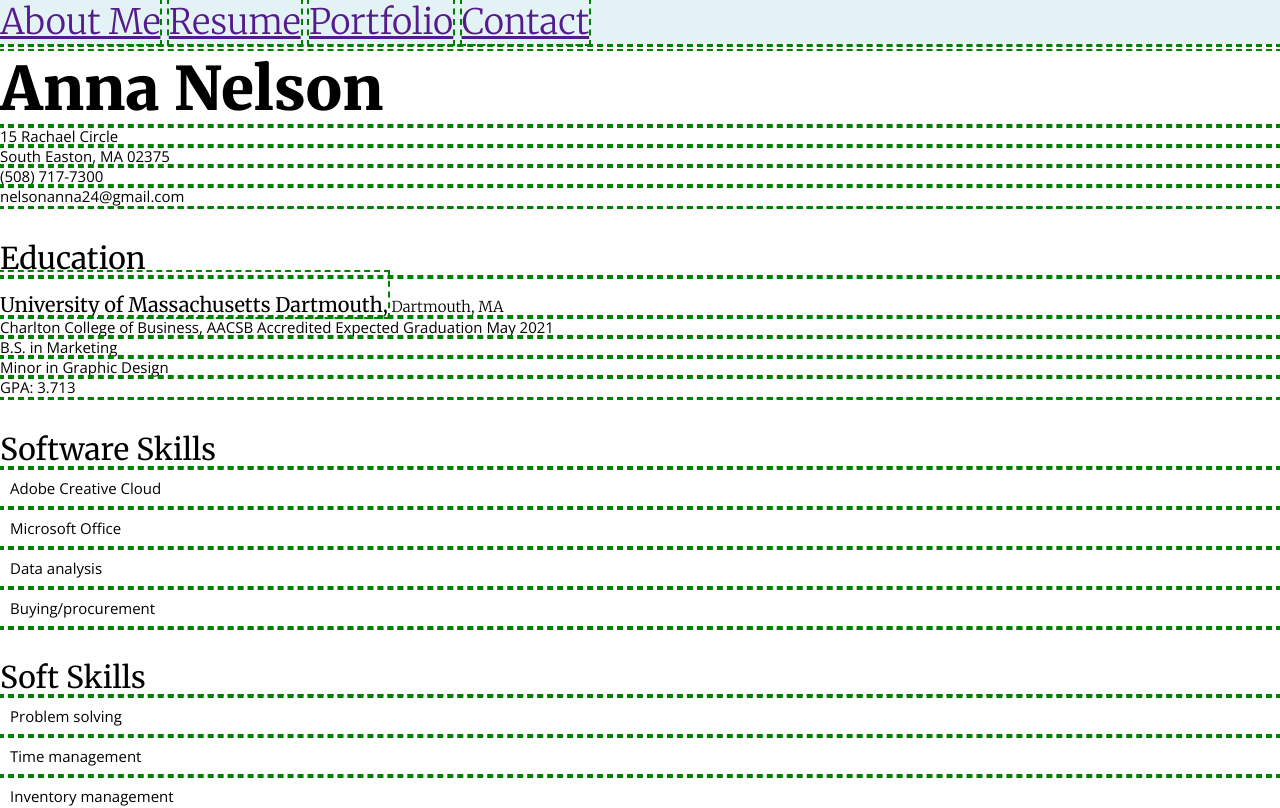
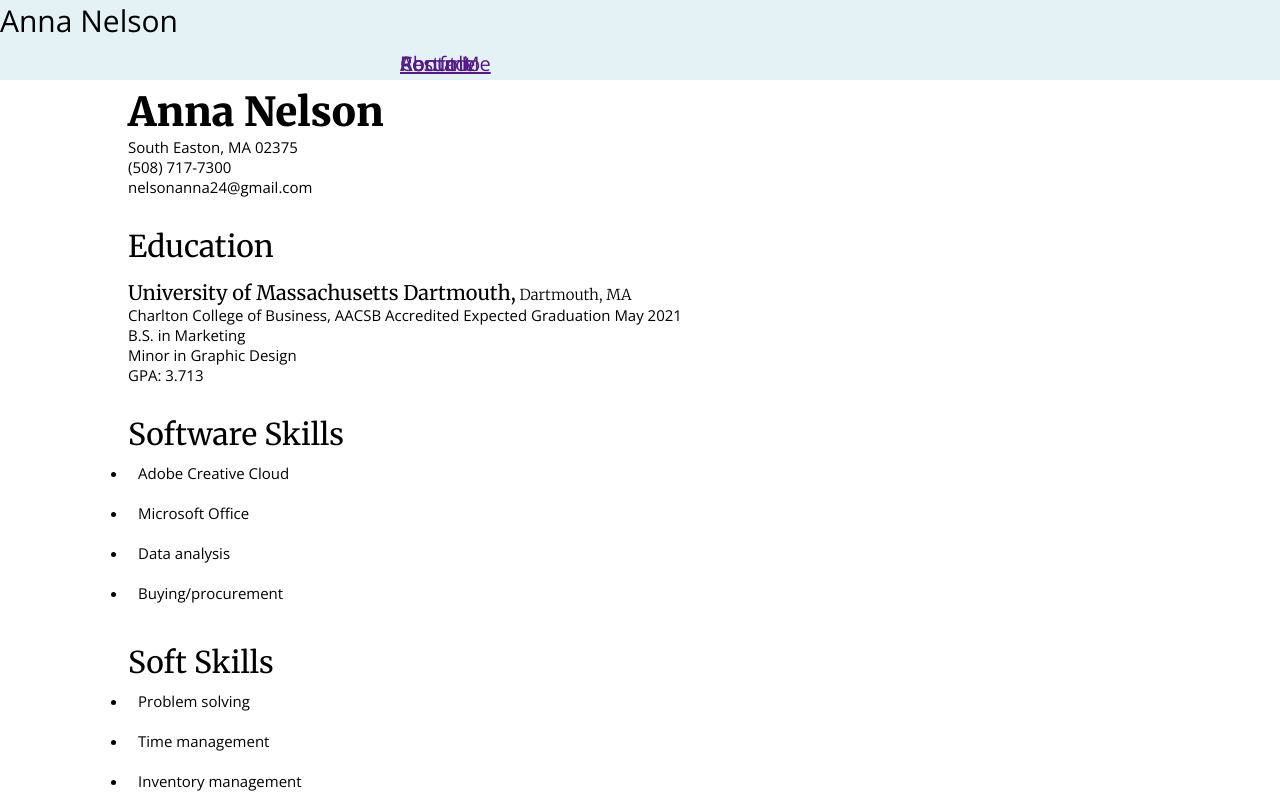
Before and after one commit to annanelson/Resume, a plain HTML site: page index.html in a window 1280 px wide. Shown: the top 808 px of the page. Drawn offline with nearby package versions, Linux system fonts and the light colour scheme.

Commit message:
Add files via upload

```diff
--- a/index.html
+++ b/index.html
@@ -16,21 +16,23 @@
 
     <div class="container">    <!--container that wraps everything-->
 
-    <header>        <!--container that wraps header-->
-    <h1>Anna Nelson</h1>
-    <h4>15 Rachael Circle</h4>
-    <h4>South Easton, MA 02375</h4>
-    <h4>(508) 717-7300</h4>
-    <h4> nelsonanna24@gmail.com</h4>
-    </header>        <!--container that wraps header-->
 
      <!-- navbar -->
      <nav>
-        <a href=>About Me</a>
-        <a href=>Resume</a>
-        <a href=>Portfolio</a>
-        <a href=>Contact </a>
+        <label class="logo">Anna Nelson</label>
+        <a class="right" href=>About Me</a>
+        <a class="right" href=>Resume</a>
+        <a class="right" href=>Portfolio</a>
+        <a class="right" href=>Contact </a>
     </nav>
+
+ <div class="margin"> <!-- closing on spacing -->
+    <header>        <!--container that wraps header-->
+        <h1>Anna Nelson</h1>
+        <h4>South Easton, MA 02375</h4>
+        <h4>(508) 717-7300</h4>
+        <h4> nelsonanna24@gmail.com</h4>
+        </header>        <!--container that wraps header-->
 
     <section class="education">   <!--container that wraps education-->
     <h2>Education</h2>
@@ -103,7 +105,7 @@
             <li>Managed multiple tasks under pressure</li>
        </ul>
     </section> <!--container that wraps experience-->
-
+</div> <!-- closing on spacing -->
     </div> <!--container that wraps everything-->
 </body>
 </html>
--- a/main.css
+++ b/main.css
@@ -1,7 +1,7 @@
 
 
 *{
-    outline: 2px dashed green;
+    /* outline: 2px dashed green; */
     margin: 0;
     padding:0;
 }
@@ -19,6 +19,11 @@
         "s"
         "w";
 }
+.margin {
+    width: 80%;
+    margin: 0 auto;
+}
+
  */
 /* step one - build your grid */
 .container {
@@ -29,7 +34,7 @@
     /* this will be  the same for everyone */
     grid-template-columns: repeat(2, 1fr);
     /* this will be customized, based on your grid, use pixels or % */
-    grid-template-rows: 80%;
+    grid-template-rows: auto;
     /* use letters from step 2 to build the grid */
     grid-template-areas:
         "n n"
@@ -38,22 +43,25 @@
         "s w";
 }
 li{
-    font-weight: 500;
+    font-weight: 300;
     padding:10px;
+    font-size: 15;
+    font-family: 'Open Sans', sans-serif;
 }
 
 .date{
     font-weight: 300;
 }
 body{
-    font-size: 4em;
+    font-size: 15;
     font-family: 'Open Sans', sans-serif;
+    font-weight: 300;
 }
 
 h1{
     font-family: 'Merriweather', serif;
     font-weight: 900;
-    font-size: 60px;
+    font-size: 40px;
 }
 
 h2{
@@ -95,11 +103,25 @@ li{
 }
 
 nav {
-    display: inline;
-    font-family: 'Merriweather', serif;
-    font-size: 35px;
+    display: inline grid;
+    font-family: 'Open Sans', sans-serif;
+    font-size: 20px;
     font-weight: 300;
     background-color:rgb(226, 242, 245);
+    height: 80px;
+    width: 100%;
+    grid-template-columns: repeat(5, 1fr);
+}
+.right{
+    position: relative;
+    margin-top: 50px;
+    position: absolute;
+    left: 400px;
+}
+.logo{
+    color: rbg(0,124,131);
+    font-size: 30px;
+
 
 }
 
```
